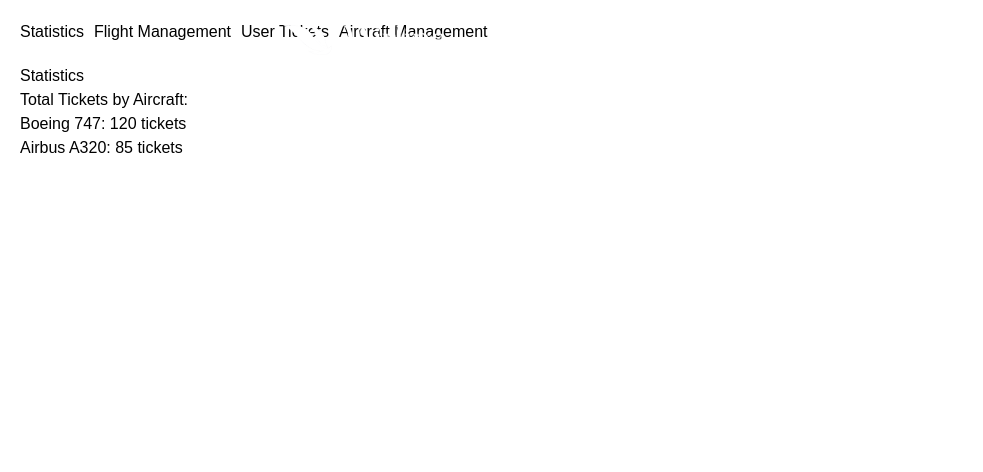
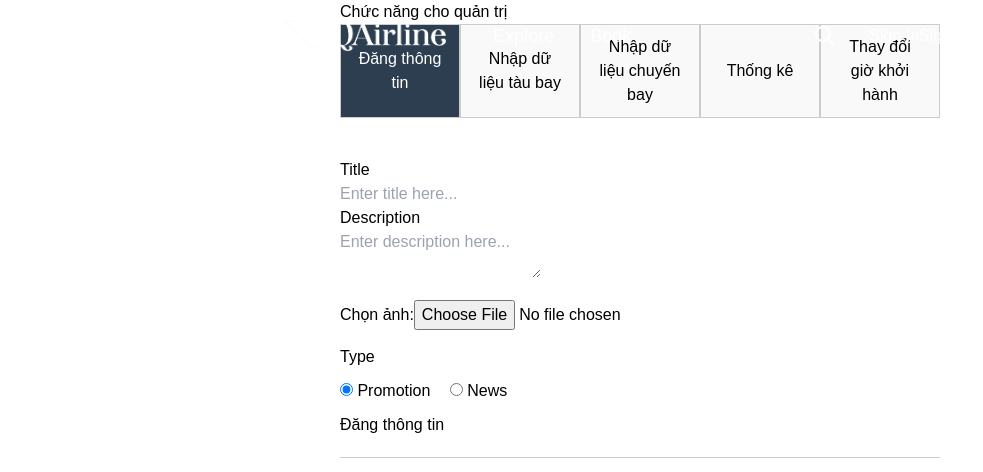
Before and after one commit to 10udCryp7/FE_Airplane, a Nuxt app in the folder client/FE_airplane/: page /admin in a window 1280 px wide. Shown: the top 472 px of the page, without its empty margins (0-983 px from the left). Built offline with nearby package versions, Linux system fonts and the light colour scheme.

Commit message:
update admin

```diff
--- /dev/null
+++ b/client/FE_airplane/components/admin/InputAircraftInfo.vue
@@ -0,0 +1,28 @@
+<template>
+          <section>
+        <h3>Nhập dữ liệu về các tàu bay</h3>
+        <input v-model="aircraft.code" placeholder="Mã tàu bay" />
+        <input v-model="aircraft.manufacturer" placeholder="Hãng sản xuất" />
+        <input v-model="aircraft.seatInfo" placeholder="Thông tin các ghế" />
+        <button @click="addAircraft">Thêm tàu bay</button>
+      </section>
+</template>
+
+<script setup>
+
+import { ref } from 'vue';
+
+// Dữ liệu và chức năng
+const newPost = ref('');
+const aircraft = ref({
+  code: '',
+  manufacturer: '',
+  seatInfo: ''
+});
+
+const addAircraft = () => {
+  console.log('Tàu bay được thêm:', aircraft.value);
+  alert(`Thêm tàu bay thành công: ${JSON.stringify(aircraft.value)}`);
+  aircraft.value = { code: '', manufacturer: '', seatInfo: '' };
+};
+</script>
--- /dev/null
+++ b/client/FE_airplane/components/admin/InputNotification.vue
@@ -0,0 +1,118 @@
+<template>
+    <section>
+      <h3>Title</h3>
+      <input v-model="newTitle" placeholder="Enter title here..." />
+
+      <h3>Description</h3>
+      <textarea
+        v-model="newPost"
+        placeholder="Enter description here..."
+      ></textarea>
+
+      <!-- Đăng ảnh -->
+      <div class="upload-image">
+        <label for="imageUpload">Chọn ảnh:</label>
+        <input
+          id="imageUpload"
+          type="file"
+          accept="image/*"
+          @change="handleImageUpload"
+        />
+        <div v-if="imagePreview" class="image-preview">
+          <h4>Ảnh xem trước:</h4>
+          <img :src="imagePreview" alt="Ảnh xem trước" />
+        </div>
+      </div>
+
+      <h3>Type</h3>
+      <div class="type-selection">
+        <label>
+          <input type="radio" v-model="postType" value="promotion" /> Promotion
+        </label>
+        <label>
+          <input type="radio" v-model="postType" value="news" /> News
+        </label>
+      </div>
+
+      <button @click="postInfoWithImage">Đăng thông tin</button>
+    </section>
+  </template>
+
+  <script setup>
+  // Dữ liệu cho phần "Đăng thông tin"
+  import axios from "axios";
+  import { ref } from "vue";
+
+  const newTitle = ref("");
+  const newPost = ref("");
+  const imageFile = ref(null);
+  const imagePreview = ref("");
+  const postType = ref("promotion"); // Giá trị mặc định là promotion
+
+  // Hàm xử lý khi người dùng chọn ảnh
+  const handleImageUpload = (event) => {
+    const file = event.target.files[0];
+    if (file) {
+      imageFile.value = file;
+      const reader = new FileReader();
+      reader.onload = (e) => {
+        imagePreview.value = e.target.result; // Hiển thị ảnh xem trước
+      };
+      reader.readAsDataURL(file);
+    }
+  };
+
+  // Hàm đăng thông tin với ảnh
+  const postInfoWithImage = async () => {
+    if (!newTitle.value || !newPost.value || !postType.value) {
+      alert("Vui lòng nhập đầy đủ thông tin trước khi đăng!");
+      return;
+    }
+
+    const formData = new FormData();
+    formData.append("title", newTitle.value);
+    formData.append("description", newPost.value);
+    formData.append("type", postType.value);
+    if (imageFile.value) {
+      formData.append("image", imageFile.value);
+    }
+    // postDate = today
+    formData.append("postDate", new Date().toISOString());
+    try {
+      const response = await axios.post("http://localhost:3456/api/notification", formData, {
+        headers: {
+          'Content-Type': 'multipart/form-data'
+        }
+      });
+      console.log(response.data);
+
+      // Hiển thị thông tin đã đăng (hoặc thực hiện gọi API tại đây)
+      alert("Đăng thông tin thành công!");
+    } catch (err) {
+      console.error("Đăng thông tin thất bại:", err);
+    }
+
+    // Xóa dữ liệu sau khi đăng
+    newTitle.value = "";
+    newPost.value = "";
+    imageFile.value = null;
+    imagePreview.value = "";
+    postType.value = "promotion"; // Reset về giá trị mặc định
+  };
+  </script>
+
+  <style scoped>
+  .type-selection {
+    margin: 10px 0;
+  }
+  .type-selection label {
+    margin-right: 15px;
+  }
+  .upload-image {
+    margin: 15px 0;
+  }
+  .image-preview img {
+    max-width: 200px;
+    margin-top: 10px;
+  }
+  </style>
--- /dev/null
+++ b/client/FE_airplane/components/admin/UpdateDeparture.vue
@@ -0,0 +1,21 @@
+<template>
+    <section>
+        <h3>Thay đổi giờ khởi hành</h3>
+        <input v-model="updateFlightCode" placeholder="Mã chuyến bay" />
+        <input v-model="newDepartureTime" placeholder="Giờ khởi hành mới" />
+        <button @click="updateFlightTime">Cập nhật giờ khởi hành</button>
+      </section>
+</template>
+
+<script setup>
+import { ref } from 'vue';
+
+const newDepartureTime = ref('');
+
+const updateFlightTime = () => {
+  alert(`Cập nhật giờ khởi hành cho chuyến bay ${updateFlightCode.value} thành ${newDepartureTime.value}`);
+  updateFlightCode.value = '';
+  newDepartureTime.value = '';
+};
+
+</script>
--- /dev/null
+++ b/client/FE_airplane/components/admin/ViewStatistics.vue
@@ -0,0 +1,24 @@
+<template>
+    <section>
+        <h3>Xem và thống kê đặt vé của khách hàng</h3>
+        <button @click="viewStatistics">Xem thống kê</button>
+        <div v-if="statistics.length">
+          <h4>Thống kê:</h4>
+          <ul>
+            <li v-for="(stat, index) in statistics" :key="index">{{ stat }}</li>
+          </ul>
+        </div>
+      </section>
+</template>
+
+<script setup>
+import { ref } from 'vue';
+
+const statistics = ref([]);
+
+const viewStatistics = () => {
+  statistics.value = ['Khách hàng 1: 3 vé', 'Khách hàng 2: 5 vé'];
+};
+
+
+</script>
--- a/client/FE_airplane/nuxt.config.ts
+++ b/client/FE_airplane/nuxt.config.ts
@@ -11,6 +11,7 @@ export default defineNuxtConfig({
     './components/form',
     './components/main',
     './components/display',
+    './components/admin',
   ],
 
   postcss: {
--- a/client/FE_airplane/pages/admin.vue
+++ b/client/FE_airplane/pages/admin.vue
@@ -1,121 +1,99 @@
 <template>
-    <div class="dashboard">
-      <nav>
-        <button @click="activeTab = 'statistics'">Statistics</button>
-        <button @click="activeTab = 'flightManagement'">Flight Management</button>
-        <button @click="activeTab = 'userTickets'">User Tickets</button>
-        <button @click="activeTab = 'aircraftManagement'">Aircraft Management</button>
-      </nav>
-
-      <div v-if="activeTab === 'statistics'">
-        <h2>Statistics</h2>
-        <p>Total Tickets by Aircraft:</p>
-        <ul>
-          <li v-for="(count, aircraft) in ticketsByAircraft" :key="aircraft">
-            {{ aircraft }}: {{ count }} tickets
-          </li>
-        </ul>
+  <div class="admin-panel">
+    <h2>Chức năng cho quản trị</h2>
+    <div class="tabs">
+      <button
+        v-for="tab in tabs"
+        :key="tab"
+        @click="currentTab = tab"
+        :class="{ active: currentTab === tab }">
+        {{ tab }}
+      </button>
+    </div>
+    <!-- Nội dung các tab -->
+    <div v-if="currentTab === 'Đăng thông tin'">
+      <InputNotification />
     </div>
 
-      <div v-if="activeTab === 'flightManagement'">
-        <h2>Flight Management</h2>
-        <form @submit.prevent="createFlight">
-          <input v-model="newFlight.name" placeholder="Flight Name" required />
-          <input v-model="newFlight.date" type="date" required />
-          <button type="submit">Create Flight</button>
-        </form>
-        <ul>
-          <li v-for="flight in flights" :key="flight.id">
-            {{ flight.name }} - {{ flight.date }}
-            <button @click="updateFlightStatus(flight.id, 'Delayed')">Delay</button>
-            <button @click="updateFlightStatus(flight.id, 'Canceled')">Cancel</button>
-          </li>
-        </ul>
+    <div v-if="currentTab === 'Nhập dữ liệu tàu bay'">
+      <InputAircraftInfo />
     </div>
 
-      <div v-if="activeTab === 'userTickets'">
-        <h2>User Tickets</h2>
-        <ul>
-          <li v-for="(count, user) in ticketsByUser" :key="user">
-            {{ user }}: {{ count }} tickets
-          </li>
-        </ul>
+    <div v-if="currentTab === 'Nhập dữ liệu chuyến bay'">
+      <InputFlightInfo />
     </div>
 
-      <div v-if="activeTab === 'aircraftManagement'">
-        <h2>Aircraft Management</h2>
-        <form @submit.prevent="addAircraft">
-          <input v-model="newAircraft" placeholder="Aircraft Name" required />
-          <button type="submit">Add Aircraft</button>
-        </form>
-        <ul>
-          <li v-for="aircraft in aircrafts" :key="aircraft">
-            {{ aircraft }}
-          </li>
-        </ul>
+    <div v-if="currentTab === 'Thống kê'">
+      <ViewStatistics />
+    </div>
+    <div v-if="currentTab === 'Thay đổi giờ khởi hành'">
     </div>
   </div>
 </template>
 
 <script setup>
-  import { reactive, ref } from 'vue';
+import { ref } from 'vue';
 
-  // Reactive data
-  const activeTab = ref('statistics');
-  const ticketsByAircraft = reactive({
-    'Boeing 747': 120,
-    'Airbus A320': 85,
-  });
-  const flights = reactive([
-    { id: 1, name: 'Flight 101', date: '2024-12-25', status: 'Scheduled' },
-    { id: 2, name: 'Flight 102', date: '2024-12-26', status: 'Scheduled' },
-  ]);
-  const ticketsByUser = reactive({
-    'User A': 5,
-    'User B': 3,
-  });
-  const aircrafts = reactive(['Boeing 747', 'Airbus A320']);
-
-  // Reactive inputs
-  const newFlight = reactive({ name: '', date: '' });
-  const newAircraft = ref('');
-
-  // Methods
-  const createFlight = () => {
-    if (newFlight.name && newFlight.date) {
-      flights.push({
-        id: Date.now(),
-        name: newFlight.name,
-        date: newFlight.date,
-        status: 'Scheduled',
-      });
-      newFlight.name = '';
-      newFlight.date = '';
-    }
-  };
-
-  const updateFlightStatus = (id, status) => {
-    const flight = flights.find(f => f.id === id);
-    if (flight) flight.status = status;
-  };
-
-  const addAircraft = () => {
-    if (newAircraft.value) {
-      aircrafts.push(newAircraft.value);
-      newAircraft.value = '';
-    }
-  };
+// Tab hiện tại
+const tabs = [
+  'Đăng thông tin',
+  'Nhập dữ liệu tàu bay',
+  'Nhập dữ liệu chuyến bay',
+  'Thống kê',
+  'Thay đổi giờ khởi hành',
+];
+const currentTab = ref(tabs[0]);
 </script>
 
-  <style>
-  .dashboard {
+<style scoped>
+.admin-panel {
+  max-width: 600px;
+  margin: 0 auto;
   font-family: Arial, sans-serif;
-    padding: 20px;
 }
-  nav {
+
+.tabs {
+  display: flex;
   margin-bottom: 20px;
 }
-  nav button {
-    margin-right: 10px;
+
+.tabs button {
+  flex: 1;
+  padding: 10px 15px;
+  border: 1px solid #ccc;
+  background-color: #f9f9f9;
+  cursor: pointer;
+  font-size: 16px;
+}
+
+.tabs button.active {
+  background-color: #2c3e50;
+  color: white;
+}
+
+textarea,
+input {
+  display: block;
+  width: 100%;
+  margin-bottom: 10px;
+  padding: 8px;
+  font-size: 16px;
+}
+
+button {
+  padding: 10px 15px;
+  font-size: 16px;
+  margin-bottom: 20px;
+  cursor: pointer;
+}
+
+section {
+  margin-bottom: 20px;
+  border-bottom: 1px solid #ccc;
+  padding-bottom: 20px;
+}
+
+h3 {
+  color: #2c3e50;
 }
 </style>
```
Also changed, not shown: client/FE_airplane/components/admin/InputFlightInfo.vue (added, +48 -0 lines). Lines whose indentation alone changed are shown as unchanged.
